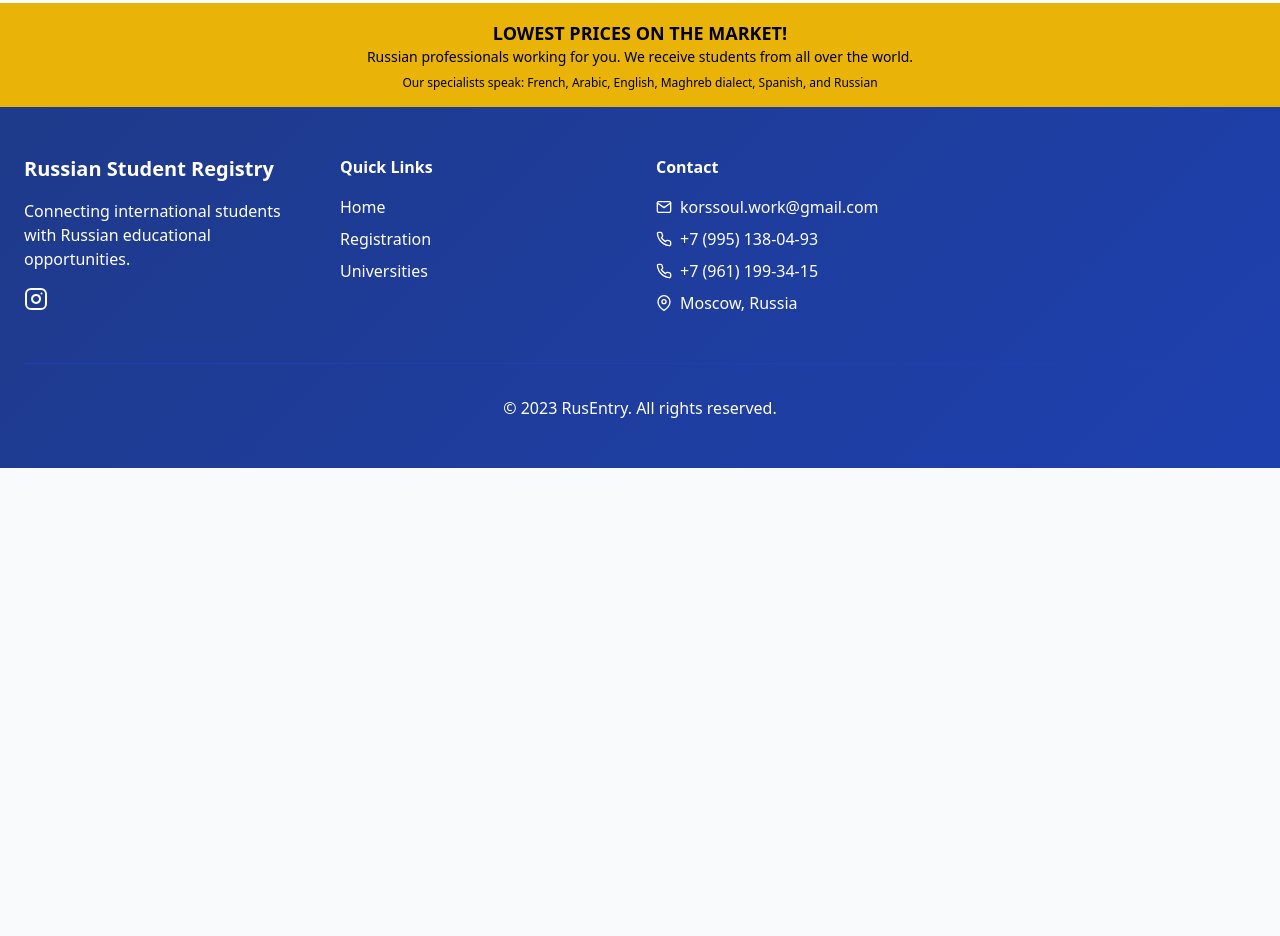
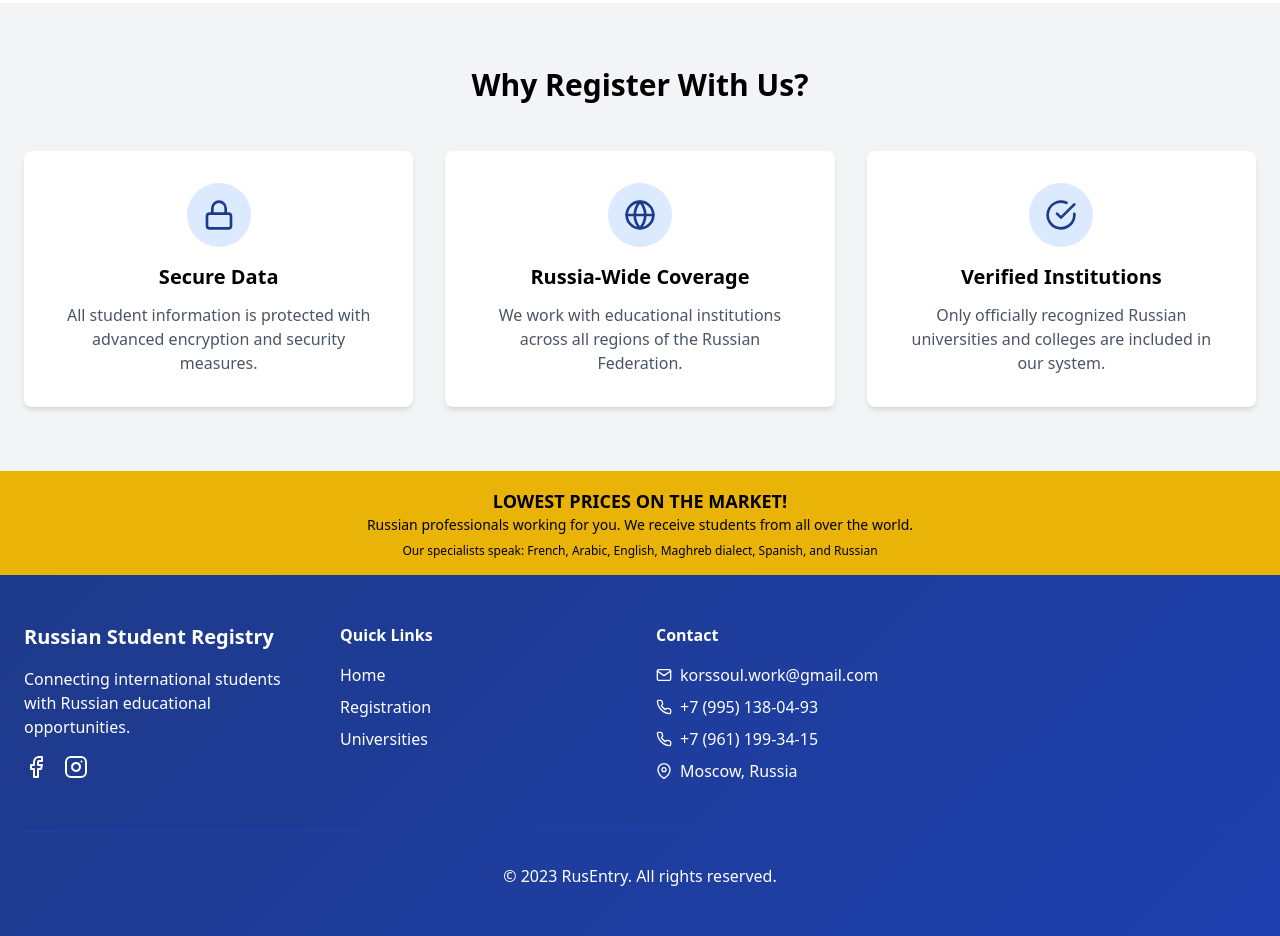
Before and after one commit to mrnizar11/site1, a plain HTML site: page index.html in a window 1280 px wide. Shown: the part 1255-2191 px from the top of the page. Before the commit the page ends 1723 px from the top, so only its background shows below. Drawn offline with nearby package versions, Linux system fonts and the light colour scheme.

Commit message:
index.html

```diff
--- a/index.html
+++ b/index.html
@@ -131,6 +131,38 @@
         </div>
     </section>
 
+    <!-- Features Section -->
+    <section class="py-16 bg-gray-100">
+        <div class="container mx-auto px-6">
+            <h2 class="text-3xl font-bold text-center mb-12">Why Register With Us?</h2>
+            <div class="grid md:grid-cols-3 gap-8">
+                <div class="bg-white p-8 rounded-lg shadow-md text-center" data-aos="fade-up">
+                    <div class="bg-blue-100 w-16 h-16 mx-auto rounded-full flex items-center justify-center mb-4">
+                        <i data-feather="lock" class="w-8 h-8 text-blue-900"></i>
+                    </div>
+                    <h3 class="text-xl font-bold mb-3">Secure Data</h3>
+                    <p class="text-gray-600">All student information is protected with advanced encryption and security measures.</p>
+                </div>
+
+                <div class="bg-white p-8 rounded-lg shadow-md text-center" data-aos="fade-up" data-aos-delay="100">
+                    <div class="bg-blue-100 w-16 h-16 mx-auto rounded-full flex items-center justify-center mb-4">
+                        <i data-feather="globe" class="w-8 h-8 text-blue-900"></i>
+                    </div>
+                    <h3 class="text-xl font-bold mb-3">Russia-Wide Coverage</h3>
+                    <p class="text-gray-600">We work with educational institutions across all regions of the Russian Federation.</p>
+                </div>
+
+                <div class="bg-white p-8 rounded-lg shadow-md text-center" data-aos="fade-up" data-aos-delay="200">
+                    <div class="bg-blue-100 w-16 h-16 mx-auto rounded-full flex items-center justify-center mb-4">
+                        <i data-feather="check-circle" class="w-8 h-8 text-blue-900"></i>
+                    </div>
+                    <h3 class="text-xl font-bold mb-3">Verified Institutions</h3>
+                    <p class="text-gray-600">Only officially recognized Russian universities and colleges are included in our system.</p>
+                </div>
+            </div>
+        </div>
+    </section>
+
     <!-- Banner -->
     <div class="bg-yellow-500 text-black py-4 px-6 text-center">
         <div class="container mx-auto">
@@ -148,6 +180,9 @@
                     <h3 class="text-xl font-bold mb-4">Russian Student Registry</h3>
                     <p class="mb-4">Connecting international students with Russian educational opportunities.</p>
                     <div class="flex space-x-4 mt-4">
+                        <a href="https://www.facebook.com/share/17BMSPYuHe/?mibextid=wwXIfr" target="_blank" class="hover:text-blue-200">
+                            <i data-feather="facebook" class="w-6 h-6"></i>
+                        </a>
                         <a href="https://instagram.com/rusentry" target="_blank" class="hover:text-blue-200">
                             <i data-feather="instagram" class="w-6 h-6"></i>
                         </a>
```
